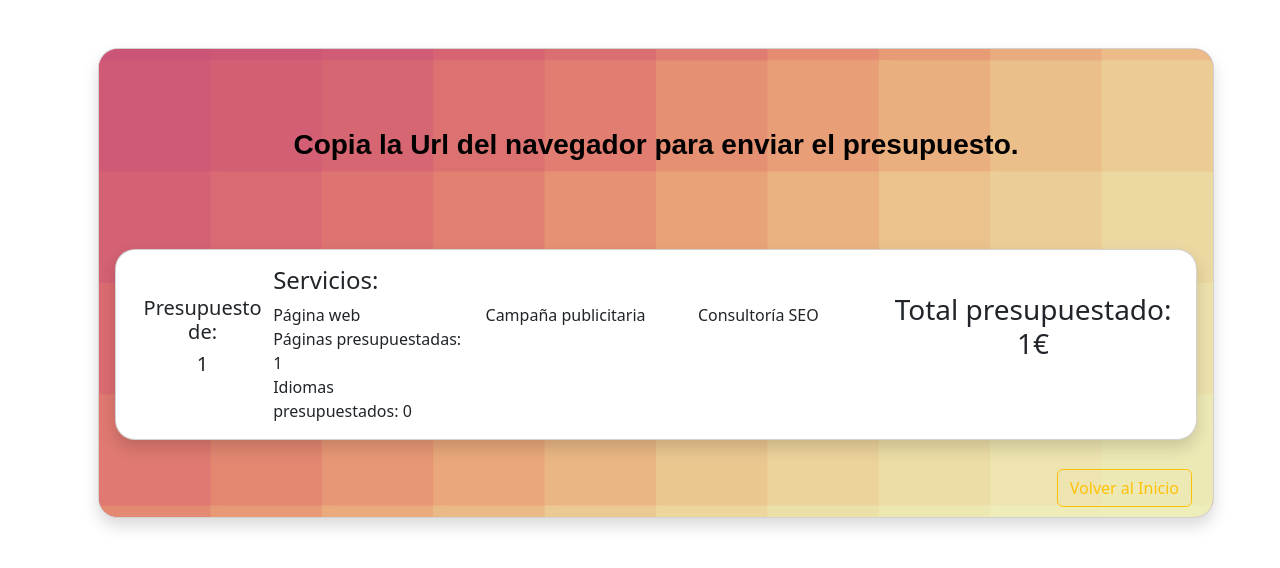
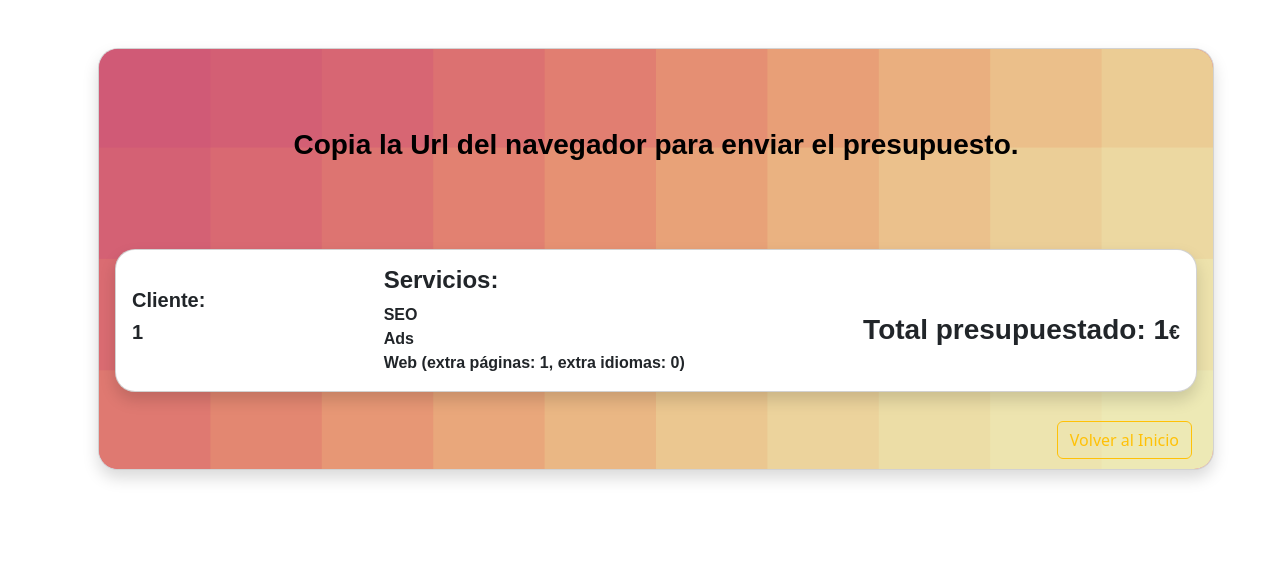
Before and after one commit to GusFDLPBarcelona/Gustavo-Mujica-Sprint-6-Angular, an Angular app in the folder presupuestos/: page /detalle/user/1/web/1/ads/1/seo/1/monto/1/lang/1/paginas/1 in a window 1280 px wide. Shown: the top 568 px of the page. Built offline with nearby package versions, Linux system fonts and the light colour scheme.

Commit message:
Estilos. Arreglos finales.

```diff
--- a/presupuestos/src/app/budget-list/budget-list.component.css
+++ b/presupuestos/src/app/budget-list/budget-list.component.css
@@ -50,3 +50,8 @@
     font-weight: 900;
     font-family: Arial, sans-serif;
 }
+
+.small-euro {
+  font-size: 0.7em;
+
+}
--- a/presupuestos/src/app/budget-list/budget-list.component.html
+++ b/presupuestos/src/app/budget-list/budget-list.component.html
@@ -43,31 +43,34 @@
                     </div>
                 </div>
 
-                <div class="row">
+                <div class="row justify-content-center align-items-center">
                     <div class="col-12">
-                        <h4>Servicios:</h4>
+                        <h4 class="services-header">Servicios:</h4>
                     </div>
-                    <div class="col">
+                    <div class="col-12 centered-services">
+                        @if(presupuesto.servicios[SEO].SEO){
+                        <div>
+                            <span class="d-block">SEO</span>
+                        </div>
+                        }
+                        @if(presupuesto.servicios[ADS].Ads) {
+                        <div>
+                            <span class="d-block">Ads</span>
+                        </div>
+                        }
                         @if(presupuesto.servicios[WEB].Web) {
-                        <span class="d-block">Página web</span>
-                        <span class="d-block">Extra idiomas: {{presupuesto.extras.cantidadIdiomas}}</span>
-                        <span class="d-block">Extra páginas: {{presupuesto.extras.cantidadPaginas}}</span>
-                        }
-                    </div>
-                    <div class="col">
-                        @if(presupuesto.servicios[ADS].Ads) {
-                        <span class="d-block">Campaña publicitaria</span>
-                        }
-                    </div>
-                    <div class="col">
-                        @if(presupuesto.servicios[SEO].SEO){
-                        <span class="d-block">Consultoría SEO</span>
+                        <div>
+                            <span class="d-block">Web (extra Idiomas: {{presupuesto.extras.cantidadIdiomas}},
+                                extra páginas:
+                                {{presupuesto.extras.cantidadPaginas}})</span>
+                        </div>
                         }
                     </div>
                 </div>
 
+
                 <div class="text-center">
-                    <h3 class="price">Total presupuestado: {{presupuesto.monto}}€</h3>
+                    <h3 class="price">Total presupuestado: {{presupuesto.monto}}<span class="small-euro">€</span></h3>
                 </div>
             </div>
         </div>
--- a/presupuestos/src/app/detalle/detalle.component.css
+++ b/presupuestos/src/app/detalle/detalle.component.css
@@ -22,7 +22,6 @@
     position: relative;
     overflow: hidden;
     border-radius: 20px;
-
 }
 
 .custom-image {
@@ -61,3 +60,33 @@
     margin-left: 1rem;
     margin-right: 1rem;
 }
+
+.price {
+    font-weight: 900;
+    font-family: Arial, sans-serif;
+}
+
+.small-euro {
+  font-size: 0.7em;
+
+}
+
+.servicio {
+font-weight: 800;
+font-family: Arial, sans-serif;
+}
+
+.detalle {
+font-weight: 700;
+font-family: Arial, sans-serif;
+}
+
+.para {
+font-weight: 700;
+font-family: Arial, sans-serif;
+}
+
+.usuario {
+font-weight: 800;
+font-family: Arial, sans-serif;
+}
--- a/presupuestos/src/app/detalle/detalle.component.html
+++ b/presupuestos/src/app/detalle/detalle.component.html
@@ -1,51 +1,30 @@
-<div class="container mb-4 mt-5">
+<div class="container mt-5">
     <div class="card shadow mb-4" style="width: 100%">
         <div class="card-body custom-double-height d-flex justify-content-center align-items-center">
             <div>
-
                 <h3 class="card-title">Copia la Url del navegador para enviar el presupuesto.</h3>
                 <img src="assets/radiant-gradient.svg" alt="listado" class="custom-image" />
-
             </div>
         </div>
         <div class="card shadow mb-4">
-
             <div class="card-body d-flex justify-content-between align-items-center">
                 <div class="text-left">
-                    <h5 class="text-center">Presupuesto de:</h5>
-                    <h5 class="text-center">{{user}}</h5>
-                    <p class="card-text"></p>
-                    <p class="card-text"></p>
+                    <h5 class="para">Cliente:</h5>
+                    <h5 class="usuario">{{user}}</h5>
                 </div>
-
-
-                <div class="d-flex">
-                    <div class="row">
-                        <div class="col-12">
-                            <h4>Servicios:</h4>
-                        </div>
-                        <div class="col">
-                            <span class="d-block">Página web</span>
-                            <span class="d-block">Páginas presupuestadas: {{paginas}}</span>
-                            <span class="d-block">Idiomas presupuestados: {{lang}}</span>
-                        </div>
-
-                        <div class="col">
-                            <span class="d-block">Campaña publicitaria</span>
-                        </div>
-
-                        <div class="col">
-                            <span class="d-block">Consultoría SEO</span>
-                        </div>
-
-                    </div>
-                    <div class="text-center">
-                        <h3 class="price">Total presupuestado: {{monto}}€</h3>
-                    </div>
+                <div class="d-flex flex-column align-items-start">
+                    <h4 class="servicio">Servicios:</h4>
+                    <span class="detalle">SEO</span>
+                    <span class="detalle">Ads</span>
+                    <span class="detalle">Web (extra páginas: {{paginas}}, extra idiomas: {{lang}})</span>
+                </div>
+                <div class="text-right">
+                    <h3 class="price">Total presupuestado: {{monto}}<span class="small-euro">€</span></h3>
                 </div>
             </div>
-
         </div>
         <div class="volver">
             <a href="/home" class="btn btn-outline-warning me-3">Volver al Inicio</a>
         </div>
+    </div>
+</div>
--- a/presupuestos/src/app/home/home.component.css
+++ b/presupuestos/src/app/home/home.component.css
@@ -90,3 +90,11 @@ input[type="number"]::-webkit-outer-spin-button {
   -webkit-appearance: none;
   margin: 0;
 }
+
+.fin {
+  color:aliceblue;
+}
+
+.small-euro {
+  font-size: 0.7em;
+}
--- a/presupuestos/src/app/home/home.component.html
+++ b/presupuestos/src/app/home/home.component.html
@@ -18,7 +18,7 @@
                 </div>
                 <div class="cards-price-container">
                     <div class="text-center">
-                        <h3 class="price mt-5">300€</h3>
+                        <h3 class="price mt-5">300<span class="small-euro">€</span></h3>
                     </div>
                 </div>
                 <div>
@@ -35,7 +35,7 @@
                 </div>
                 <div class="cards-price-container">
                     <div class="text-center">
-                        <h3 class="price me-1 mt-5">400€</h3>
+                        <h3 class="price me-1 mt-5">400<span class="small-euro">€</span></h3>
                     </div>
                 </div>
                 <div>
@@ -52,7 +52,7 @@
                 </div>
                 <div class="cards-price-container">
                     <div class="text-center">
-                        <h3 class="price me-4 mt-5">500€</h3>
+                        <h3 class="price me-4 mt-5">500<span class="small-euro">€</span></h3>
                     </div>
                 </div>
                 <div>
@@ -66,7 +66,7 @@
         </div>
     </form>
     <div class="mt-3 mb-2 text-right contenido-presupuesto">
-        <h2>Total presupuestado: {{ monto }}€</h2>
+        <h2>Total presupuestado: {{ monto }}<span class="small-euro">€</span></h2>
 
     </div>
 
@@ -96,4 +96,5 @@
             <button type="button" class="btn btn-primary" (click)="goToLista()">Ver lista</button>
         </div>
     </div>
+
 </div>
--- a/presupuestos/src/app/panel/panel.component.css
+++ b/presupuestos/src/app/panel/panel.component.css
@@ -8,7 +8,14 @@
   padding: 20px;
   border-top: none;
   border-radius: 20px;
-  background-color: #ffffff;
+}
+
+.extras-panel-hover:hover {
+background-color: #f8f9fa;
+box-shadow: 0 5px 15px rgba(0, 129, 80, 0.3);
+cursor: pointer;
+transform: scale(1.010);
+transition: all 0.3s ease-in-out;
 }
 
 .extra-item {
--- a/presupuestos/src/app/shared/modal/modal.component.css
+++ b/presupuestos/src/app/shared/modal/modal.component.css
@@ -1,5 +1,6 @@
 .container .modal {
   pointer-events: auto;
+  border-radius: 20px;
 }
 
 .modal {
@@ -9,8 +10,10 @@
   transform: translate(-50%, -50%);
   z-index: 1050;
   display: block;
-  backface-visibility: hidden;
-  perspective: 1000px;
+  border-radius: 20px;
+
+
+
 
 }
 
@@ -18,7 +21,13 @@
   position: relative;
   max-width: 500px;
   width: 100%;
-  margin: auto;
+  margin-left: auto;
+  margin-right: auto;
+  box-shadow: 0 5px 15px rgba(44, 42, 42, 0.3);
+  border-radius: 20px;
+
+
+
 }
 
 .modal-content {
@@ -30,7 +39,7 @@
   background-color: #fff;
   background-clip: padding-box;
   border: none;
-  border-radius: 0.3rem;
+  border-radius: 20px;
   outline: 0;
 }
 
@@ -71,6 +80,7 @@
 
 .card {
   margin-bottom: 20px;
+  border-radius: 20px;
 }
 
 .text-center {
--- a/presupuestos/src/index.html
+++ b/presupuestos/src/index.html
@@ -16,6 +16,7 @@
   <script src="https://cdn.jsdelivr.net/npm/bootstrap@5.3.2/dist/js/bootstrap.bundle.min.js"
     integrity="sha384-C6RzsynM9kWDrMNeT87bh95OGNyZPhcTNXj1NW7RuBCsyN/o0jlpcV8Qyq46cDfL"
     crossorigin="anonymous"></script>
+  <div class="body"></div>
 </body>
 
 </html>
--- a/presupuestos/src/styles.css
+++ b/presupuestos/src/styles.css
@@ -1,5 +1,9 @@
-/* You can add global styles to this file, and also import other style files */
+
 html, body
 {
 	height: 100%;
 }
+
+.body {
+	padding-bottom: 100px;
+}
```
